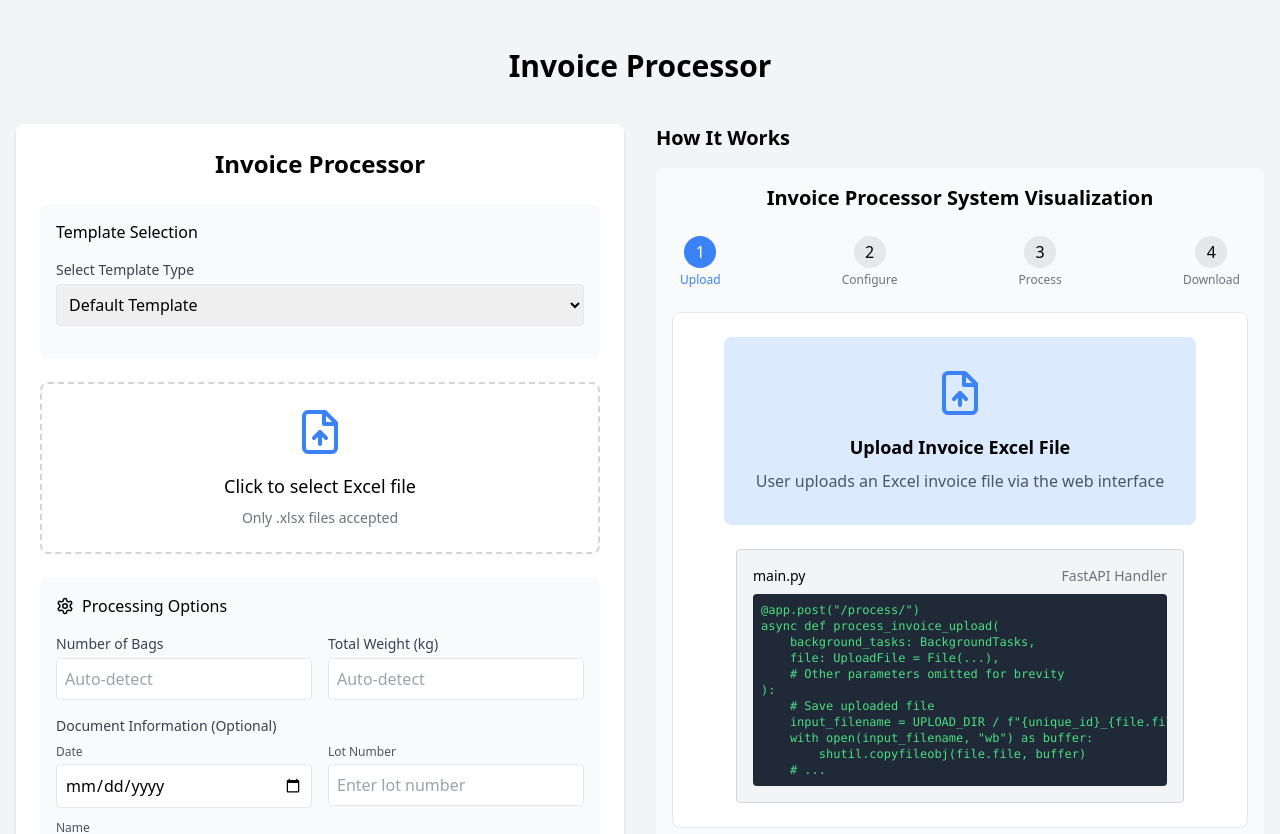
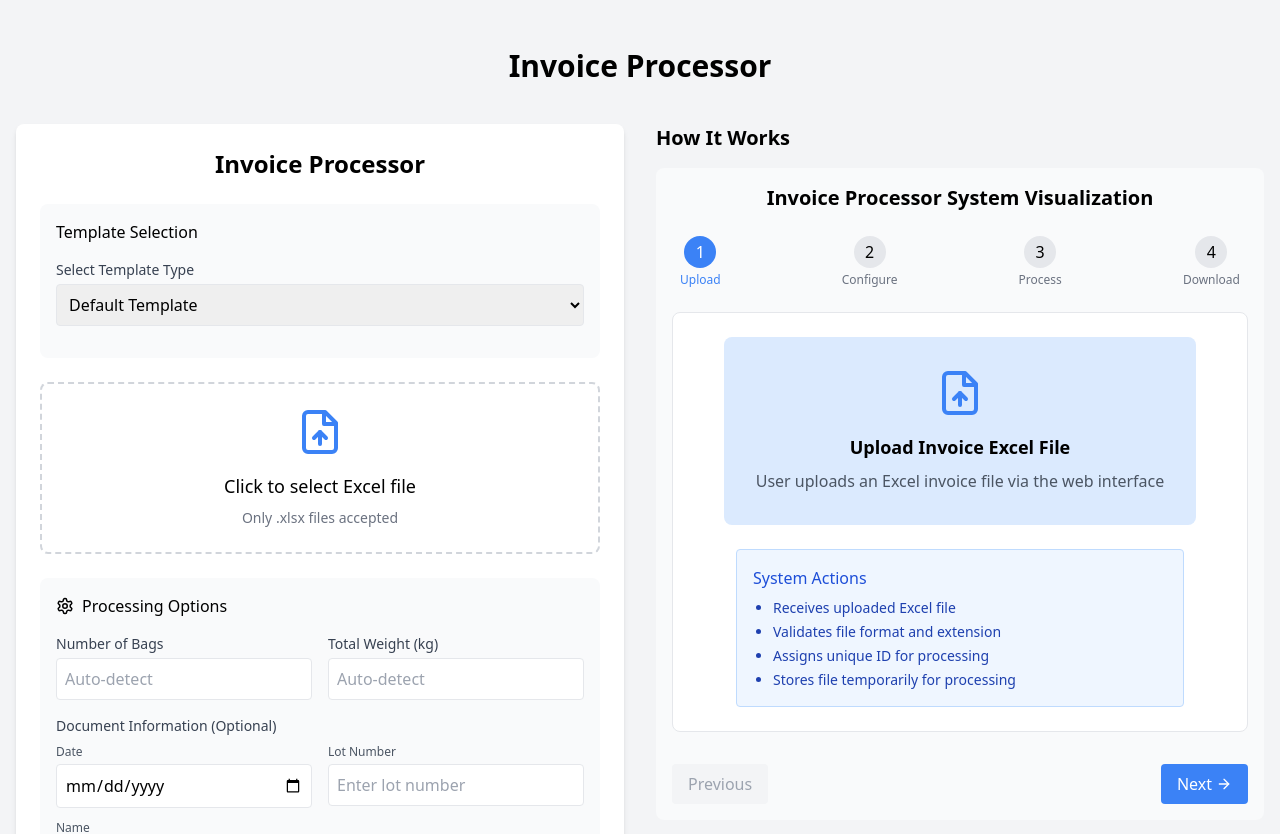
Before and after one commit to Darshan-probably/TEST, a React (Create React App) app in the folder frontend/: page / in a window 1280 px wide. Shown: the top 834 px of the page. Built offline with nearby package versions, Linux system fonts and the light colour scheme.

Commit message:
Update InvoiceProcessorVisualization.jsx

```diff
--- a/frontend/src/components/InvoiceProcessorVisualization.jsx
+++ b/frontend/src/components/InvoiceProcessorVisualization.jsx
@@ -46,24 +46,14 @@ export default function InvoiceProcessorVisualization() {
               <h3 className="text-lg font-semibold">Upload Invoice Excel File</h3>
               <p className="text-gray-600 text-center mt-2">User uploads an Excel invoice file via the web interface</p>
             </div>
-            <div className="bg-gray-100 p-4 rounded border border-gray-300 w-full max-w-md">
-              <div className="flex justify-between items-center text-sm mb-2">
-                <span className="font-medium">main.py</span>
-                <span className="text-gray-500">FastAPI Handler</span>
-              </div>
-              <pre className="text-xs bg-gray-800 text-green-400 p-2 rounded overflow-x-auto">
-{`@app.post("/process/")
-async def process_invoice_upload(
-    background_tasks: BackgroundTasks,
-    file: UploadFile = File(...),
-    # Other parameters omitted for brevity
-):
-    # Save uploaded file
-    input_filename = UPLOAD_DIR / f"{unique_id}_{file.filename}"
-    with open(input_filename, "wb") as buffer:
-        shutil.copyfileobj(file.file, buffer)
-    # ...`}
-              </pre>
+            <div className="bg-blue-50 p-4 rounded border border-blue-200 w-full max-w-md">
+              <h4 className="font-medium text-blue-700 mb-2">System Actions</h4>
+              <ul className="text-sm text-blue-800 list-disc pl-5 space-y-1">
+                <li>Receives uploaded Excel file</li>
+                <li>Validates file format and extension</li>
+                <li>Assigns unique ID for processing</li>
+                <li>Stores file temporarily for processing</li>
+              </ul>
             </div>
           </div>
         )}
@@ -76,12 +66,24 @@ async def process_invoice_upload(
               <div className="mt-4 w-full">
                 <div className="flex flex-col gap-2">
                   <div className="flex justify-between">
+                    <span className="text-sm font-medium">Template Type:</span>
+                    <span className="text-sm text-gray-600">Default</span>
+                  </div>
+                  <div className="flex justify-between">
                     <span className="text-sm font-medium">Number of Bags:</span>
                     <span className="text-sm text-gray-600">25</span>
                   </div>
                   <div className="flex justify-between">
                     <span className="text-sm font-medium">Total Weight (kg):</span>
                     <span className="text-sm text-gray-600">1000.50</span>
+                  </div>
+                  <div className="flex justify-between">
+                    <span className="text-sm font-medium">Date:</span>
+                    <span className="text-sm text-gray-600">2025-04-21</span>
+                  </div>
+                  <div className="flex justify-between">
+                    <span className="text-sm font-medium">Lot Number:</span>
+                    <span className="text-sm text-gray-600">LN-123456</span>
                   </div>
                   <button
                     onClick={() => setShowAdvanced(!showAdvanced)}
@@ -93,10 +95,6 @@ async def process_invoice_upload(
 
                   {showAdvanced && (
                     <div className="bg-gray-50 p-3 rounded border border-gray-200 mt-2">
-                      <div className="flex justify-between text-xs">
-                        <span>Font Size: <b>11</b></span>
-                        <span>Font Name: <b>Arial</b></span>
-                      </div>
                       <div className="flex justify-between text-xs mt-2">
                         <span>Min Variation: <b>-2%</b></span>
                         <span>Max Variation: <b>2%</b></span>
@@ -127,42 +125,17 @@ async def process_invoice_upload(
               <p className="text-gray-600 text-center mt-2">The system processes the Excel file</p>
             </div>
 
-            <div className="flex w-full gap-4">
-              <div className="bg-gray-100 p-4 rounded border border-gray-300 flex-1">
-                <div className="flex justify-between items-center text-sm mb-2">
-                  <span className="font-medium">invoice_processor.py</span>
-                  <span className="text-gray-500">Processing Logic</span>
-                </div>
-                <pre className="text-xs bg-gray-800 text-green-400 p-2 rounded overflow-x-auto">
-{`def process_file(self, file_path, output_path=None):
-    # Load workbook
-    wb = openpyxl.load_workbook(file_path)
-    ws = wb.active
-
-    # Get bag count
-    bag_count = self.config['bag_count']
-
-    # Calculate needed rows and insert if necessary
-    available_rows = self.config['total_row'] - self.config['start_row']
-    rows_needed = max(0, bag_count - available_rows)
-
-    # Insert rows if needed
-    if rows_needed > 0:
-        self.insert_rows_preserving_merges(...)
-
-    # Generate and apply new weights with variation
-    weights = self.distribute_weight(
-        self.config['target_weight'],
-        bag_count,
-        self.config['min_percent'],
-        self.config['max_percent']
-    )
-
-    # Apply formatting and save
-    wb.save(output_path)
-    return output_path`}
-                </pre>
-              </div>
+            <div className="bg-blue-50 p-4 rounded border border-blue-200 w-full max-w-md">
+              <h4 className="font-medium text-blue-700 mb-2">Processing Steps</h4>
+              <ol className="text-sm text-blue-800 list-decimal pl-5 space-y-2">
+                <li>Load Excel workbook</li>
+                <li>Determine the number of bags (from input or detect)</li>
+                <li>Insert additional rows if needed</li>
+                <li>Calculate weight distribution with variation</li>
+                <li>Apply updated values and formatting</li>
+                <li>Add document information (date, lot number, etc.)</li>
+                <li>Save as new Excel file</li>
+              </ol>
             </div>
           </div>
         )}
```
